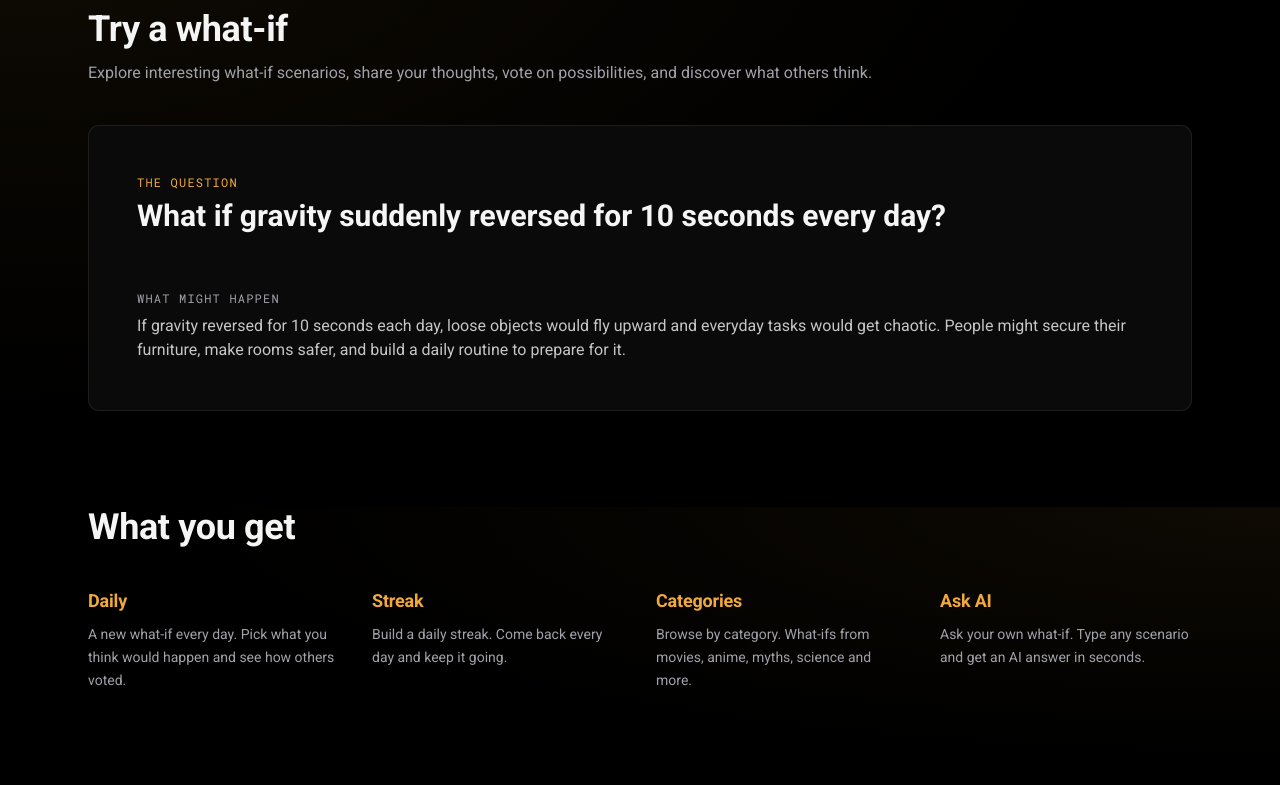
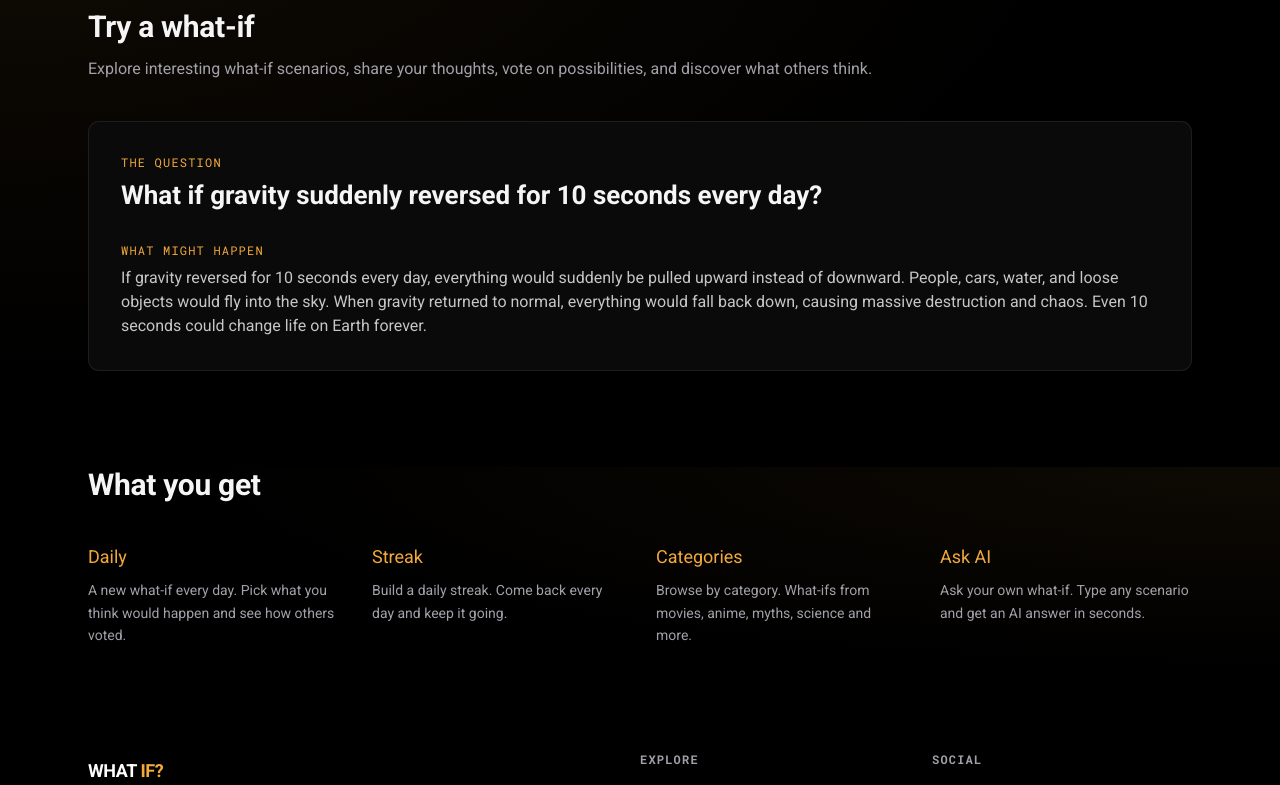
Before and after one commit to Priyanshu12334/what-if, a React (Vite) app in the folder frontend/: page / in a window 1280 px wide. Shown: the part 721-1506 px from the top of the page. Built offline with nearby package versions, Linux system fonts and the light colour scheme; no server answers.

Commit message:
Improve UI

```diff
--- a/frontend/src/components/Navbar.jsx
+++ b/frontend/src/components/Navbar.jsx
@@ -54,14 +54,14 @@ const Navbar = () => {
   };
 
   const navLinkClass = (path) =>
-    `font-mono text-xs uppercase tracking-widest border-b pb-1 transition ${
+    `font-mono ${['/daily', '/categories', '/ask'].includes(path) ? 'font-medium' : ''} text-xs uppercase tracking-widest border-b pb-1 transition ${
       pathname === path
         ? 'border-[#f2a93b] text-[#f2a93b]'
         : 'border-transparent text-[#A1A1AA] hover:text-[#F5F5F5]'
     }`;
 
   const mobileNavLinkClass = (path) =>
-    `font-mono text-sm uppercase tracking-widest py-4 text-center transition block ${
+    `font-mono ${['/daily', '/categories', '/ask'].includes(path) ? 'font-medium' : ''} text-sm uppercase tracking-widest py-4 text-center transition block ${
       pathname === path
         ? 'text-[#f2a93b]'
         : 'text-[#A1A1AA] hover:text-[#F5F5F5]'
--- a/frontend/src/pages/Landing.jsx
+++ b/frontend/src/pages/Landing.jsx
@@ -106,29 +106,29 @@ const Landing = () => {
           <p className="font-mono text-xs tracking-widest text-[#f2a93b] uppercase mb-2">
             FEATURED WHAT-IF
           </p>
-          <h2 className="font-heading text-3xl sm:text-4xl font-bold text-[#F5F5F5] mb-3">
+          <h2 className="font-heading text-3xl sm:text-3xl font-bold text-[#F5F5F5] mb-3">
             Try a what-if
           </h2>
           <p className="mb-10 max-w-4xl font-body text-sm sm:text-base leading-relaxed text-[#A1A1AA]">
             Explore interesting what-if scenarios, share your thoughts, vote on possibilities, and discover what others think.
           </p>
 
-          <div className="border border-white/[0.08] bg-[#0A0A0A] rounded-none p-8 sm:p-12">
-            <div className="mb-8">
+          <div className="border border-white/[0.08] bg-[#0A0A0A] rounded-xl p-6 sm:p-8">
+            <div className="mb-4">
               <span className="font-mono text-xs uppercase tracking-widest text-[#f2a93b] block mb-2">
                 THE QUESTION
               </span>
-              <p className="font-heading text-2xl sm:text-3xl text-[#F5F5F5] font-bold leading-snug">
+              <p className="font-heading text-2xl sm:text-[26px] text-[#F5F5F5] font-bold leading-snug">
                 What if gravity suddenly reversed for 10 seconds every day?
               </p>
             </div>
 
-            <div className="pt-6">
-              <span className="font-mono text-xs uppercase tracking-widest text-[#A1A1AA] block mb-2">
+            <div className="pt-3">
+              <span className="font-mono text-xs uppercase tracking-widest text-[#f2a93b] block mb-2">
                 WHAT MIGHT HAPPEN
               </span>
               <p className="font-body text-sm sm:text-base text-[#F5F5F5]/80 leading-relaxed font-normal">
-                If gravity reversed for 10 seconds each day, loose objects would fly upward and everyday tasks would get chaotic. People might secure their furniture, make rooms safer, and build a daily routine to prepare for it.
+                If gravity reversed for 10 seconds every day, everything would suddenly be pulled upward instead of downward. People, cars, water, and loose objects would fly into the sky. When gravity returned to normal, everything would fall back down, causing massive destruction and chaos. Even 10 seconds could change life on Earth forever.
               </p>
             </div>
           </div>
@@ -139,32 +139,32 @@ const Landing = () => {
         style={{ backgroundImage: 'radial-gradient(ellipse at top right, rgba(242,169,59,0.06), transparent 60%)' }}
         className="w-full bg-[#000000] text-left"
       >
-        <div className="max-w-6xl mx-auto px-6 pb-20 sm:pb-28">
-          <h2 className="font-heading text-3xl sm:text-4xl font-bold text-[#F5F5F5] mb-10">
+        <div className="max-w-6xl mx-auto px-6 pb-12 sm:pb-14">
+          <h2 className="font-heading text-3xl sm:text-3xl font-bold text-[#F5F5F5] mb-10">
             What you get
           </h2>
 
           <div className="grid grid-cols-1 lg:grid-cols-4 gap-8">
             <div>
-              <h3 className="font-heading text-lg font-bold text-[#f2a93b] mb-2">Daily</h3>
+              <h4 className="font-heading text-lg font-normal text-[#f2a93b] mb-2">Daily</h4>
               <p className="font-body text-sm text-[#A1A1AA] leading-relaxed">
                 A new what-if every day. Pick what you think would happen and see how others voted.
               </p>
             </div>
             <div>
-              <h3 className="font-heading text-lg font-bold text-[#f2a93b] mb-2">Streak</h3>
+              <h4 className="font-heading text-lg font-normal text-[#f2a93b] mb-2">Streak</h4>
               <p className="font-body text-sm text-[#A1A1AA] leading-relaxed">
                 Build a daily streak. Come back every day and keep it going.
               </p>
             </div>
             <div>
-              <h3 className="font-heading text-lg font-bold text-[#f2a93b] mb-2">Categories</h3>
+              <h4 className="font-heading text-lg font-normal text-[#f2a93b] mb-2">Categories</h4>
               <p className="font-body text-sm text-[#A1A1AA] leading-relaxed">
                 Browse by category. What-ifs from movies, anime, myths, science and more.
               </p>
             </div>
             <div>
-              <h3 className="font-heading text-lg font-bold text-[#f2a93b] mb-2">Ask AI</h3>
+              <h4 className="font-heading text-lg font-normal text-[#f2a93b] mb-2">Ask AI</h4>
               <p className="font-body text-sm text-[#A1A1AA] leading-relaxed">
                 Ask your own what-if. Type any scenario and get an AI answer in seconds.
               </p>
@@ -185,23 +185,23 @@ const Landing = () => {
             <div className="flex min-w-0 flex-col items-start">
               <h2 className="mb-2 font-mono text-xs uppercase tracking-widest text-[#A1A1AA]">EXPLORE</h2>
               <div className="flex flex-col items-start">
-                <Link to="/contact" className="inline-flex min-h-10 items-center font-body text-sm text-[#A1A1AA] hover:underline">Contact</Link>
-                <Link to="/login" className="inline-flex min-h-10 items-center font-body text-sm text-[#A1A1AA] hover:underline">Login</Link>
-                <Link to="/register" className="inline-flex min-h-10 items-center font-body text-sm text-[#A1A1AA] hover:underline">Register</Link>
+                <Link to="/contact" className="inline-flex min-h-10 items-center font-body text-sm text-[#A1A1AA] transition-colors duration-200 hover:text-[#FFB52E] no-underline">Contact</Link>
+                <Link to="/login" className="inline-flex min-h-10 items-center font-body text-sm text-[#A1A1AA] transition-colors duration-200 hover:text-[#FFB52E] no-underline">Login</Link>
+                <Link to="/register" className="inline-flex min-h-10 items-center font-body text-sm text-[#A1A1AA] transition-colors duration-200 hover:text-[#FFB52E] no-underline">Register</Link>
               </div>
             </div>
             <div className="flex min-w-0 flex-col items-start">
               <h2 className="mb-2 font-mono text-xs uppercase tracking-widest text-[#A1A1AA]">SOCIAL</h2>
               <div className="flex flex-col items-start">
-                <a href="https://github.com/Priyanshu12334" target="_blank" rel="noopener noreferrer" className="inline-flex min-h-10 items-center gap-3 font-body text-sm text-[#A1A1AA] hover:underline">
+                <a href="https://github.com/Priyanshu12334" target="_blank" rel="noopener noreferrer" className="inline-flex min-h-10 items-center gap-3 font-body text-sm text-[#A1A1AA] transition-colors duration-200 hover:text-[#FFB52E] no-underline">
                   <svg aria-hidden="true" viewBox="0 0 24 24" fill="currentColor" className="h-4 w-4"><path d="M12 .9a11.1 11.1 0 0 0-3.5 21.6c.6.1.8-.3.8-.6v-2.1c-3.1.7-3.8-1.3-3.8-1.3-.5-1.3-1.2-1.6-1.2-1.6-1-.7.1-.7.1-.7 1.1.1 1.7 1.1 1.7 1.1 1 .1.8 2.5 4.1 1.8.1-.8.4-1.3.7-1.6-2.5-.3-5.1-1.3-5.1-5.5 0-1.2.4-2.2 1.1-3-.1-.3-.5-1.5.1-3.1 0 0 .9-.3 3.1 1.1a10.7 10.7 0 0 1 5.7 0c2.2-1.4 3.1-1.1 3.1-1.1.6 1.6.2 2.8.1 3.1.7.8 1.1 1.8 1.1 3 0 4.2-2.6 5.1-5.1 5.4.4.3.8 1 .8 2v3c0 .3.2.7.8.6A11.1 11.1 0 0 0 12 .9Z" /></svg>
                   GitHub
                 </a>
-                <a href="https://www.linkedin.com/in/priyanshu-suyal-5732b224a" target="_blank" rel="noopener noreferrer" className="inline-flex min-h-10 items-center gap-3 font-body text-sm text-[#A1A1AA] hover:underline">
+                <a href="https://www.linkedin.com/in/priyanshu-suyal-5732b224a" target="_blank" rel="noopener noreferrer" className="inline-flex min-h-10 items-center gap-3 font-body text-sm text-[#A1A1AA] transition-colors duration-200 hover:text-[#FFB52E] no-underline">
                   <svg aria-hidden="true" viewBox="0 0 24 24" fill="currentColor" className="h-4 w-4"><path d="M20.4 2H3.6C2.7 2 2 2.7 2 3.6v16.8c0 .9.7 1.6 1.6 1.6h16.8c.9 0 1.6-.7 1.6-1.6V3.6c0-.9-.7-1.6-1.6-1.6ZM8 19H5V9h3v10ZM6.5 7.6a1.8 1.8 0 1 1 0-3.6 1.8 1.8 0 0 1 0 3.6ZM19 19h-3v-4.9c0-1.2 0-2.7-1.7-2.7s-2 1.3-2 2.6V19H9V9h3v1.4h.1a3.3 3.3 0 0 1 3-1.7c3.2 0 3.9 2.1 3.9 4.8V19Z" /></svg>
                   LinkedIn
                 </a>
-                <a href="https://portfolio-ten-blond-87.vercel.app" target="_blank" rel="noopener noreferrer" className="inline-flex min-h-10 items-center gap-3 font-body text-sm text-[#A1A1AA] hover:underline">
+                <a href="https://portfolio-ten-blond-87.vercel.app" target="_blank" rel="noopener noreferrer" className="inline-flex min-h-10 items-center gap-3 font-body text-sm text-[#A1A1AA] transition-colors duration-200 hover:text-[#FFB52E] no-underline">
                   <svg aria-hidden="true" width="18" height="18" viewBox="0 0 24 24" fill="none" stroke="currentColor" strokeWidth="1.5" strokeLinecap="round" strokeLinejoin="round" className="shrink-0"><circle cx="12" cy="12" r="9" /><path d="M3 12h18M12 3a15 15 0 0 1 0 18M12 3a15 15 0 0 0 0 18" /></svg>
                   Portfolio
                 </a>
--- a/frontend/src/pages/Login.jsx
+++ b/frontend/src/pages/Login.jsx
@@ -107,7 +107,7 @@ const Login = () => {
         New here?{' '}
         <Link
           to="/register"
-          className="text-[#f2a93b] hover:underline font-mono uppercase tracking-widest ml-1"
+          className="text-[#f2a93b] transition-colors duration-200 hover:text-[#FFB52E] no-underline font-mono uppercase tracking-widest ml-1"
         >
           Create an account
         </Link>
--- a/frontend/src/pages/Register.jsx
+++ b/frontend/src/pages/Register.jsx
@@ -142,7 +142,7 @@ const Register = () => {
         Already have an account?{' '}
         <Link
           to="/login"
-          className="text-[#f2a93b] hover:underline font-mono uppercase tracking-widest ml-1"
+          className="text-[#f2a93b] transition-colors duration-200 hover:text-[#FFB52E] no-underline font-mono uppercase tracking-widest ml-1"
         >
           Login
         </Link>
```
